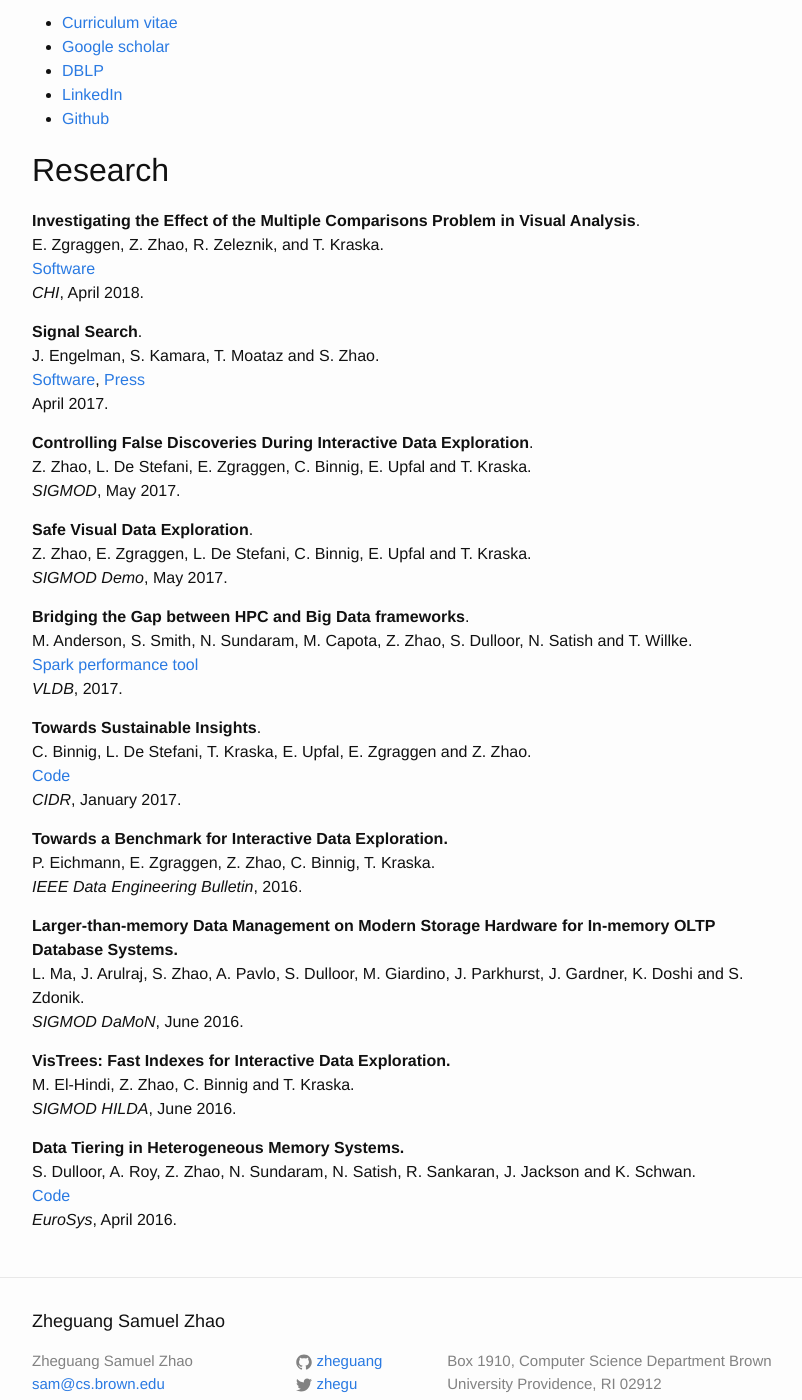
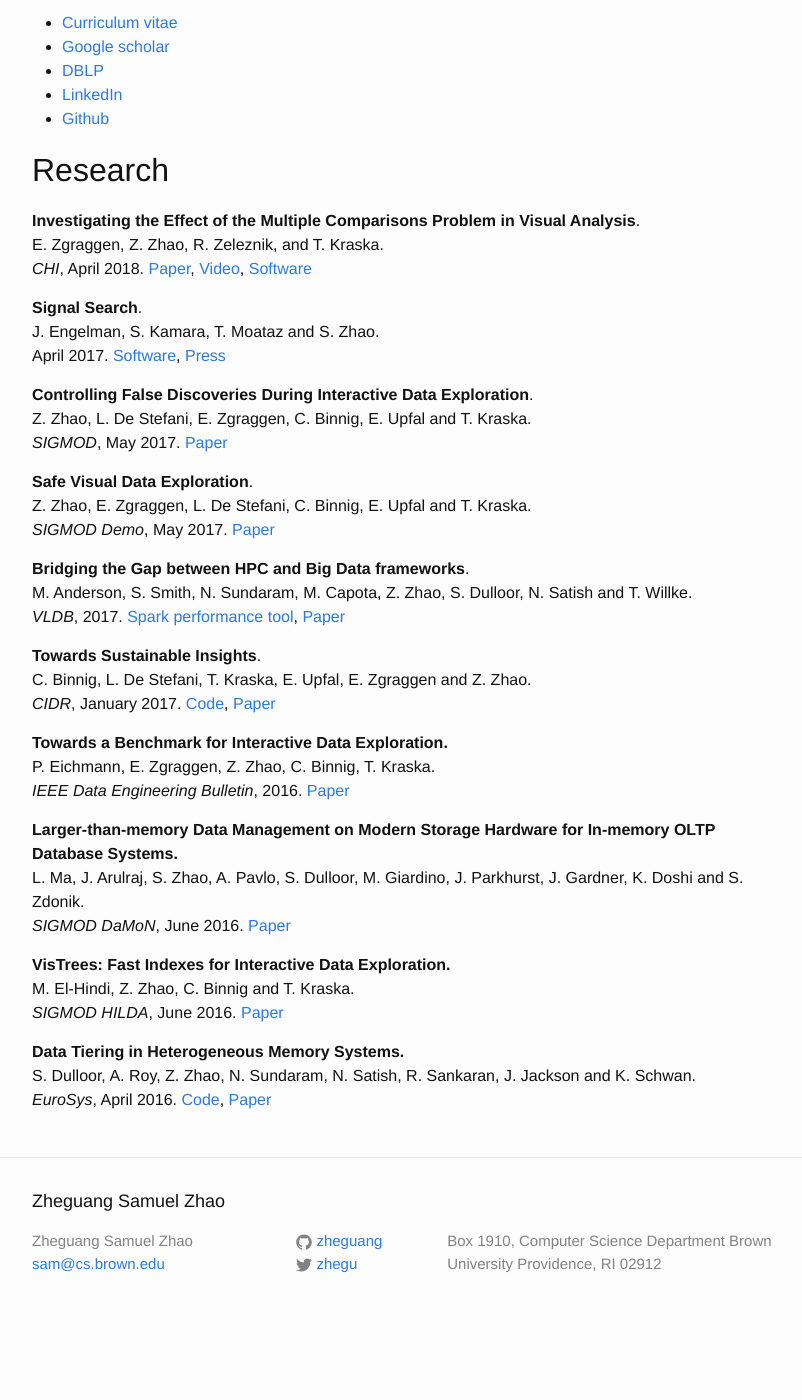
Before and after one commit to zheguang/zheguang.github.io, a Jekyll site: the page built from index.md, in a window 1280 px wide and 1400 px high, scrolled down 207 px. Shown: the whole window, without its empty margins (238-1040 px from the left). Built offline with Jekyll 4.4.1, drawn with Linux system fonts in a browser that asks for light colours; after the commit the page ends 1542 px from its top, so only the background shows below that.

Commit message:
index: add papers

```diff
--- a/index.md
+++ b/index.md
@@ -18,46 +18,54 @@ Research
 
 **Investigating the Effect of the Multiple Comparisons Problem in Visual Analysis**.
 E. Zgraggen, Z. Zhao, R. Zeleznik, and T. Kraska.
-[Software](https://github.com/zheguang/macau)
 _CHI_, April 2018.
+[Paper](https://zheguang.github.io/research/risk-chi.pdf), [Video](http://emanuelzgraggen.com/assets/video/risk.mp4), [Software](https://github.com/zheguang/macau)
 
 **Signal Search**.
 J. Engelman, S. Kamara, T. Moataz and S. Zhao.
+April 2017.
 [Software](https://github.com/encryptedsystems/Searchable-Signal-Android}{\tt https://github.com/encryptedsystems/Searchable-Signal-Android),
 [Press](https://esl.cs.brown.edu/blog/signal}{\tt https://esl.cs.brown.edu/blog/signal)
-April 2017.
 
 **Controlling False Discoveries During Interactive Data Exploration**.
 Z. Zhao, L. De Stefani, E. Zgraggen, C. Binnig, E. Upfal and T. Kraska.
 _SIGMOD_, May 2017.
+[Paper](https://zheguang.github.io/research/risk-sigmod.pdf)
 
 **Safe Visual Data Exploration**.
 Z. Zhao, E. Zgraggen, L. De Stefani, C. Binnig, E. Upfal and T. Kraska.
 _SIGMOD Demo_, May 2017.
+[Paper](https://zheguang.github.io/research/risk-sigmod-demo.pdf)
 
 **Bridging the Gap between HPC and Big Data frameworks**.
 M. Anderson, S. Smith, N. Sundaram, M. Capota, Z. Zhao, S. Dulloor, N. Satish and T. Willke.
-[Spark performance tool](https://github.com/zheguang/spark-perftool)
 _VLDB_, 2017.
+[Spark performance tool](https://github.com/zheguang/spark-perftool),
+[Paper](https://zheguang.github.io/research/hpc-big-data.pdf)
 
 **Towards Sustainable Insights**.
 C. Binnig, L. De Stefani, T. Kraska, E. Upfal, E. Zgraggen and Z. Zhao.
-[Code](https://github.com/zheguang/rand-db)
 _CIDR_, January 2017.
+[Code](https://github.com/zheguang/rand-db),
+[Paper](https://zheguang.github.io/research/risk-cidr.pdf)
 
 **Towards a Benchmark for Interactive Data Exploration.**
 P. Eichmann, E. Zgraggen, Z. Zhao, C. Binnig, T. Kraska.
 _IEEE Data Engineering Bulletin_, 2016.
+[Paper](https://zheguang.github.io/research/ide-bench.pdf)
 
 **Larger-than-memory Data Management on Modern Storage Hardware for In-memory OLTP Database Systems.**
 L. Ma, J. Arulraj, S. Zhao, A. Pavlo, S. Dulloor, M. Giardino, J. Parkhurst, J. Gardner, K. Doshi and S. Zdonik.
 _SIGMOD DaMoN_, June 2016.
+[Paper](https://zheguang.github.io/research/nvm-anticache.pdf)
 
 **VisTrees: Fast Indexes for Interactive Data Exploration.**
 M. El-Hindi, Z. Zhao, C. Binnig and T. Kraska.
 _SIGMOD HILDA_, June 2016.
+[Paper](https://zheguang.github.io/research/vistree.pdf)
 
 **Data Tiering in Heterogeneous Memory Systems.**
 S. Dulloor, A. Roy, Z. Zhao, N. Sundaram, N. Satish, R. Sankaran, J. Jackson and K. Schwan.
-[Code](https://github.com/zheguang/voltdb/tree/sam-redo-tag)
 _EuroSys_, April 2016.
+[Code](https://github.com/zheguang/voltdb/tree/sam-redo-tag),
+[Paper](https://zheguang.github.io/research/nvm-data-tiering.pdf)
```
Also changed, not shown: 10 other files.
